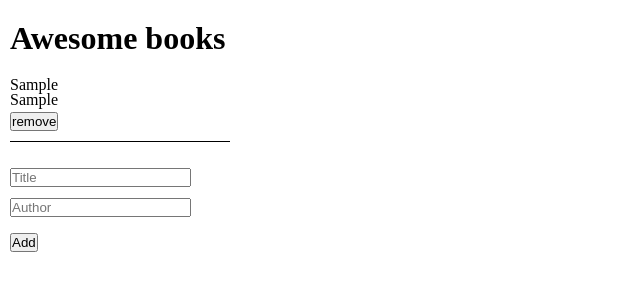
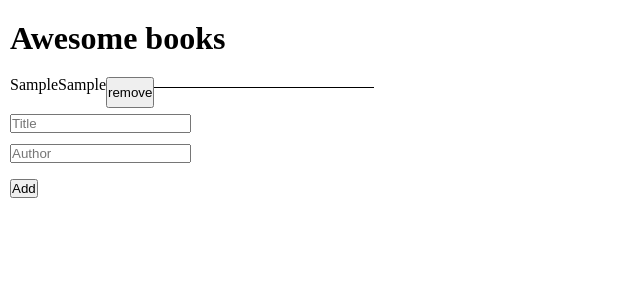
Before and after one commit to NelsonAraujo93/pairProgrammingBooks, a website: page index.html in a window 1280 px wide. Both pictures are taken after typing "Sample", "Sample" into the empty fields and a click on the button "Add". Shown: the whole page, without its empty margins (0-640 px from the left). Drawn offline with Linux system fonts and the light colour scheme.

Commit message:
book list styling worked on

```diff
--- a/style.css
+++ b/style.css
@@ -30,3 +30,8 @@ form {
   padding-left: 10px;
   line-height: 30px;
 }
+
+.addbook {
+  display: flex;
+  flex-direction: grid;
+}
```
